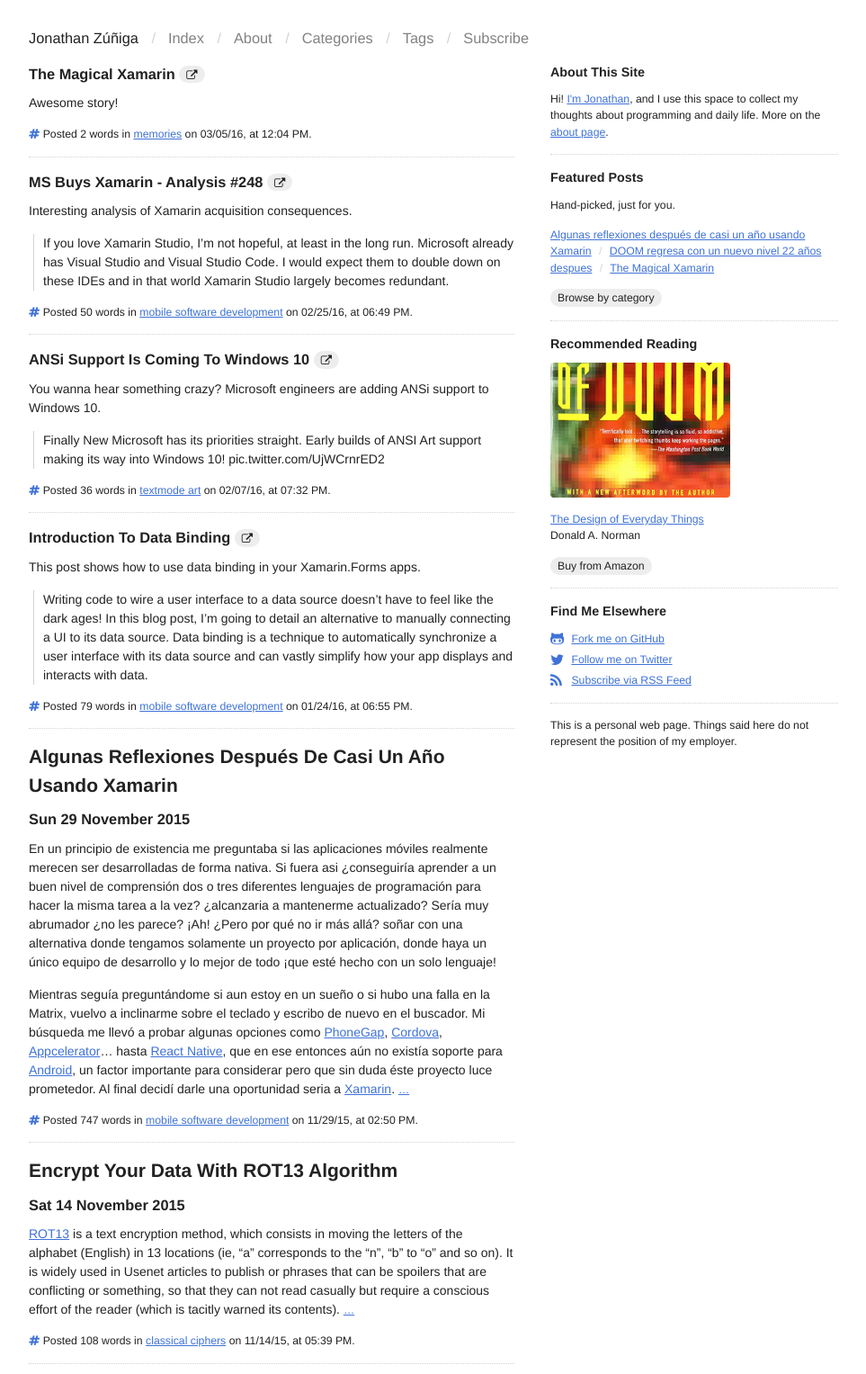
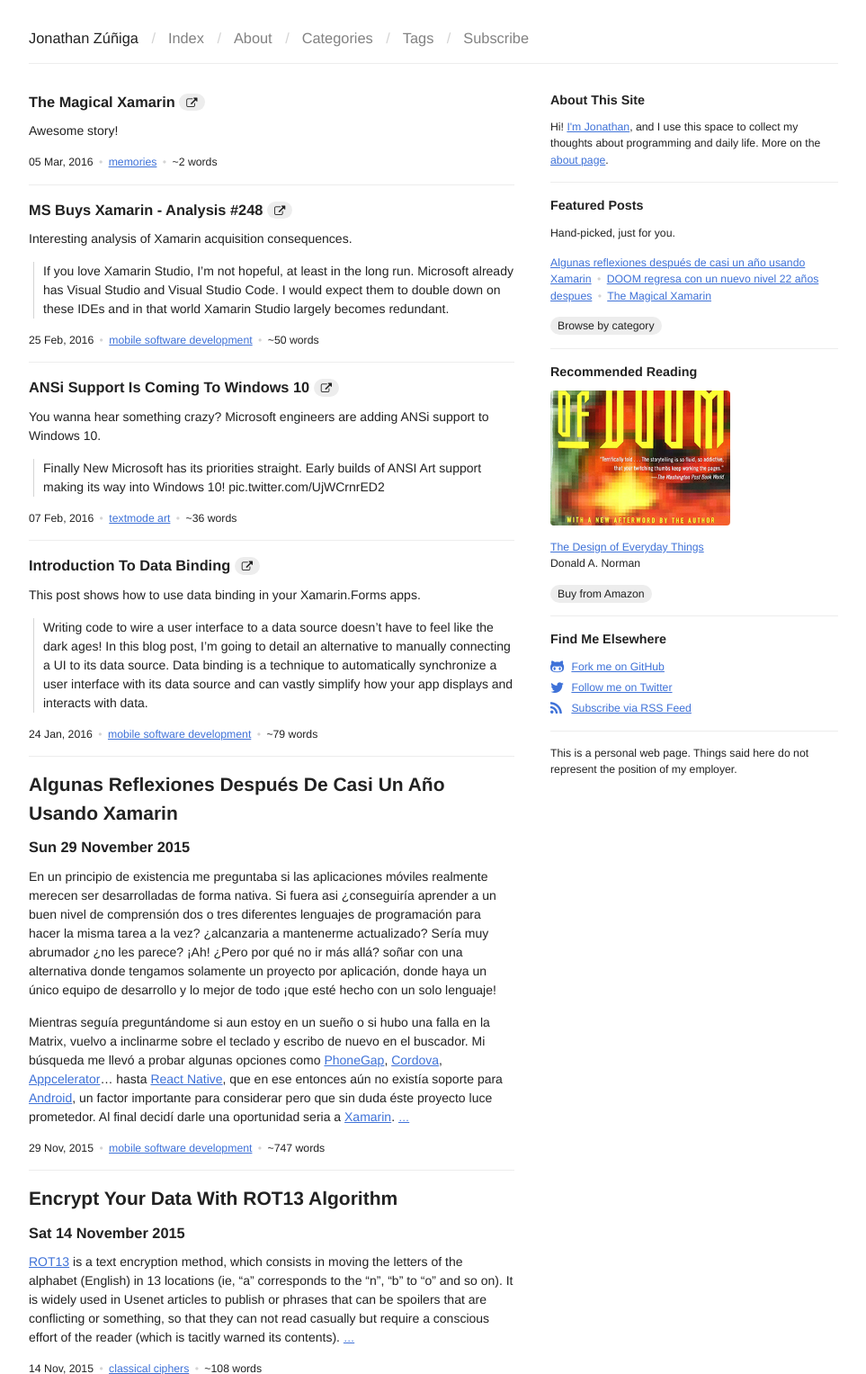
Before and after one commit to jonathanzuniga/jonathanzuniga.github.io, a Jekyll site: the page built from index.html, in a window 1280 px wide, cut to the strip 0-1527 px from the top of the page. Shown: the whole strip at 90% size, without its empty margins (158-1121 px from the left). Built offline with Jekyll 4.4.1, drawn with Linux system fonts in a browser that asks for light colours; nearby versions of some CDN libraries.

Commit message:
Change the date format.

```diff
--- a/_includes/header.html
+++ b/_includes/header.html
@@ -24,6 +24,8 @@
       </ul>
     </nav>
 
+    <hr>
+
     <!-- {% if page.url == '/index.html' %}
       <p class="lead">
         Hi! <a href="{{ site.baseurl }}/about">I'm Jonathan</a>, and I use this space to collect my thoughts about programming and daily life.
--- a/_includes/sidebar.html
+++ b/_includes/sidebar.html
@@ -13,18 +13,18 @@
 				{% for category in sorted_categories %}
 					<a href="/categories/#{{ category }}">{{ category | replace: '-',' ' }}</a>
 				{% endfor %}
-				on {{ page.date | date: "%D" }},
+				on {{ page.date | date: "%d %b, %Y" }}
 				at {{ page.date | date: "%I:%M %p" }}.
 
 				{% if page.update %}
 					Last updated
-					on {{ page.update | date: "%D" }},
-					at {{ page.date | date: "%I:%M %p" }}.
+					on {{ page.update | date: "%d %b, %Y" }}
+					at {{ page.update | date: "%I:%M %p" }}.
 				{% endif %}
 			</p>
 
 			<p>
-				<strong>Tags for this post:</strong>
+				Tags for this post:
 				{% assign sorted_tags = page.tags | sort %}
 				{% for tag in sorted_tags %}
 					<a href="/tags/#{{ tag }}">{{ tag | replace: '-',' ' }}</a>
@@ -32,9 +32,9 @@
 			</p>
 		{% else %}
 			<h3>About this site</h3>
+
+			<p>Hi! <a href="{{ site.baseurl }}/about">I'm Jonathan</a>, and I use this space to collect my thoughts about programming and daily life. More on the <a href="/about">about page</a>.</p>
 		{% endif %}
-
-		<p>Hi! <a href="{{ site.baseurl }}/about">I'm Jonathan</a>, and I use this space to collect my thoughts about programming and daily life. More on the <a href="/about">about page</a>.</p>
 
 		<hr>
 
@@ -44,9 +44,13 @@
 
 		<p>
 			<a href="/mobile-software-development/2015/11/29/algunas-reflexiones-despues-de-casi-un-ano-usando-xamarin.html">Algunas reflexiones después de casi un año usando Xamarin</a>
-			<span class="sep-h text-grey">/</span>
+
+			<span class="sep-dot text-grey">•</span>
+
 			<a href="/video-games/2016/01/16/2016-01-16-doom-regresa-con-un-nuevo-nivel-22-anos-despues.html">DOOM regresa con un nuevo nivel 22 años despues</a>
-			<span class="sep-h text-grey">/</span>
+
+			<span class="sep-dot text-grey">•</span>
+
 			<a href="/memories/2016/03/05/the-magical-xamarin.html">The Magical Xamarin</a>
 		</p>
 
--- a/_layouts/categories.html
+++ b/_layouts/categories.html
@@ -15,7 +15,7 @@
 		<ul>
 		{% for post in site.categories[category] %}
 			<li>
-				<time datetime="{{ post.date | date: "%Y-%m-%d" }}">{{ post.date | date: "%D" }}</time>
+				<time datetime="{{ post.date | date: "%Y-%m-%d" }}">{{ post.date | date: "%d %b, %Y" }}</time>
 				<a class="post-title" href="{{ post.url }}">{{ post.title }}</a>
 				<!-- {% if post.link %}
 					<a class="button post-link" href="{{ post.link }}" target="_blank" title="Go to this link">
--- a/_sass/_layout.scss
+++ b/_sass/_layout.scss
@@ -9,7 +9,7 @@
 
 hr {
 	border: none;
-	border-bottom: 1px dotted $color-grey-semilight;
+	border-bottom: 1px solid $color-grey-light;
 	clear: both;
 	margin: ($spacing-unit / 2) 0;
 }
@@ -138,13 +138,13 @@
 }
 #tags {
 	ul li > span:not(:last-child) {
-		margin-right: $spacing-unit / 6;
+		margin-right: $spacing-unit / 10;
 
 		&:after {
 			color: $color-grey-semilight;
-			content: '/';
+			content: '•';
 			font-weight: normal;
-			margin-left: $spacing-unit / 6;
+			margin-left: $spacing-unit / 10;
 		}
 	}
 }
@@ -272,8 +272,8 @@
 	margin-left: $spacing-unit / 2;
 }
 
-.sep-h {
-	margin: 0 $spacing-unit / 6;
+.sep-dot {
+	margin: 0 $spacing-unit / 10;
 }
 
 .text-grey {
--- a/index.html
+++ b/index.html
@@ -18,14 +18,18 @@
 			</div>
 
 			<div class="post-meta">
-				<a href="{{ post.url | prepend: site.baseurl }}"><i class="fa fa-hashtag"></i></a>
-				Posted {{ post.content | number_of_words }} words in
+				{{ post.date | date: "%d %b, %Y" }}
+
+				<span class="sep-dot text-grey">•</span>
+
 				{% assign sorted_categories = post.categories | sort %}
 				{% for category in sorted_categories %}
 					<a href="/categories/#{{ category }}">{{ category | replace: '-',' ' }}</a>
 				{% endfor %}
-				on {{ post.date | date: "%D" }},
-				at {{ post.date | date: "%I:%M %p" }}.
+
+				<span class="sep-dot text-grey">•</span>
+
+				~{{ post.content | number_of_words }} words
 			</div>
 
 			<hr>
@@ -48,14 +52,18 @@
 			</div>
 
 			<div class="post-meta">
-				<a href="{{ post.url | prepend: site.baseurl }}"><i class="fa fa-hashtag"></i></a>
-				Posted {{ post.content | number_of_words }} words in
+				{{ post.date | date: "%d %b, %Y" }}
+
+				<span class="sep-dot text-grey">•</span>
+
 				{% assign sorted_categories = post.categories | sort %}
 				{% for category in sorted_categories %}
 					<a href="/categories/#{{ category }}">{{ category | replace: '-',' ' }}</a>
 				{% endfor %}
-				on {{ post.date | date: "%D" }},
-				at {{ post.date | date: "%I:%M %p" }}.
+
+				<span class="sep-dot text-grey">•</span>
+
+				~{{ post.content | number_of_words }} words
 			</div>
 
 			<hr>
```
